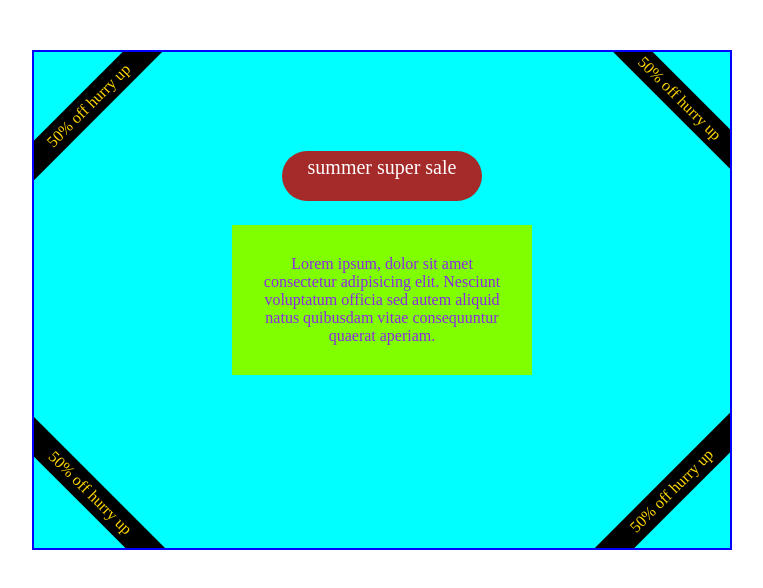
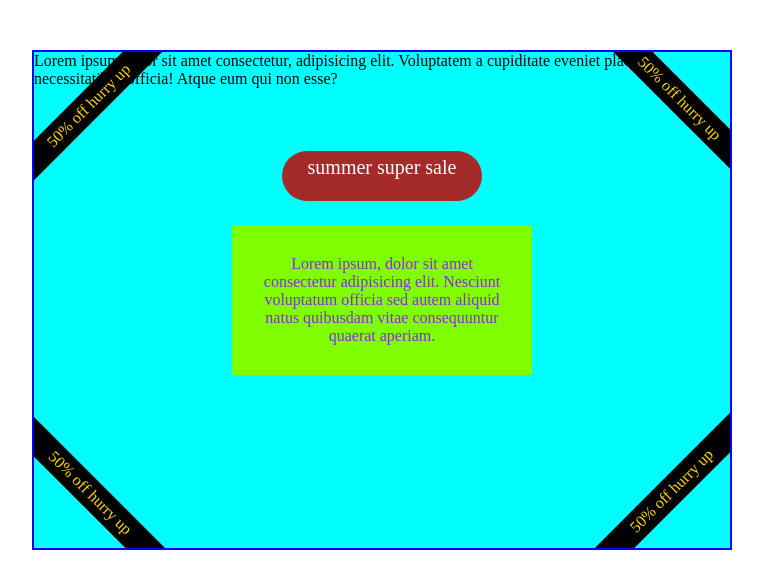
Before and after one commit to aimanqureshi842/3d-animation, a plain HTML site: page index.html in a window 1280 px wide. Shown: the whole page, without its empty margins (258-1021 px from the left). Drawn offline with Linux system fonts and the light colour scheme.

Commit message:
Add para

```diff
--- a/index.html
+++ b/index.html
@@ -18,6 +18,7 @@
     <div class="boxA box2">50% off hurry up</div>
     <div class="boxA box3">50% off hurry up</div>
     <div class="boxA box4">50% off hurry up</div>
+    <p>Lorem ipsum dolor sit amet consectetur, adipisicing elit. Voluptatem a cupiditate eveniet placeat, necessitatibus officia! Atque eum qui non esse?</p>
 
 </div>
 </body>
```
